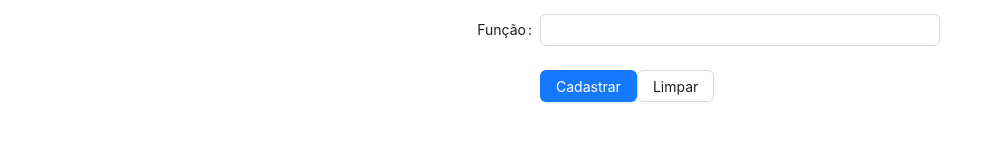
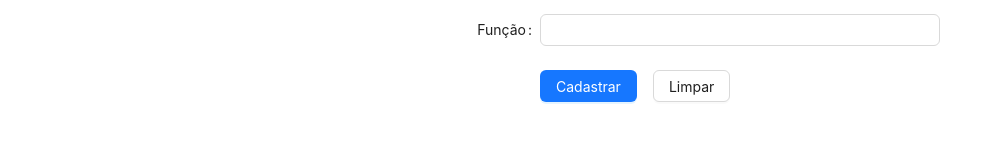
Before and after one commit to EduardoGimenesCustodio/people-crud-web-app, a Next.js app: page /person/create in a window 1280 px wide. Shown: the part 422-564 px from the top of the page, without its empty margins (0-995 px from the left). Built offline with nearby package versions, Linux system fonts and the light colour scheme.

Commit message:
refactor: buttons style

```diff
--- a/app/person/create/page.tsx
+++ b/app/person/create/page.tsx
@@ -1,7 +1,15 @@
 "use client";
 
 import React from "react";
-import { Button, DatePicker, Form, Input, message, Breadcrumb } from "antd";
+import {
+  Button,
+  DatePicker,
+  Form,
+  Input,
+  message,
+  Breadcrumb,
+  Space,
+} from "antd";
 import type { FormInstance } from "antd/es/form";
 import axios from "axios";
 import { HomeOutlined, UserOutlined } from "@ant-design/icons";
@@ -118,12 +126,14 @@ const CreatePerson: React.FC = () => {
         </Form.Item>
 
         <Form.Item {...tailLayout}>
+          <Space size="middle">
             <Button type="primary" htmlType="submit">
               Cadastrar
             </Button>
             <Button htmlType="button" onClick={onReset}>
               Limpar
             </Button>
+          </Space>
         </Form.Item>
       </Form>
     </div>
--- a/app/person/read/[id]/page.tsx
+++ b/app/person/read/[id]/page.tsx
@@ -9,6 +9,7 @@ import {
   message,
   Breadcrumb,
   Popconfirm,
+  Space,
 } from "antd";
 import type { FormInstance } from "antd/es/form";
 import axios from "axios";
@@ -161,6 +162,7 @@ const UpdatePerson: React.FC = () => {
         </Form.Item>
 
         <Form.Item {...tailLayout}>
+          <Space size="middle">
             <Button
               type="primary"
               htmlType="button"
@@ -178,6 +180,7 @@ const UpdatePerson: React.FC = () => {
             >
               <Button htmlType="button">Excluir</Button>
             </Popconfirm>
+          </Space>
         </Form.Item>
       </Form>
     </div>
```
Also changed, not shown: app/person/update/[id]/page.tsx (+11 -1 lines). Lines whose indentation alone changed are shown as unchanged.
